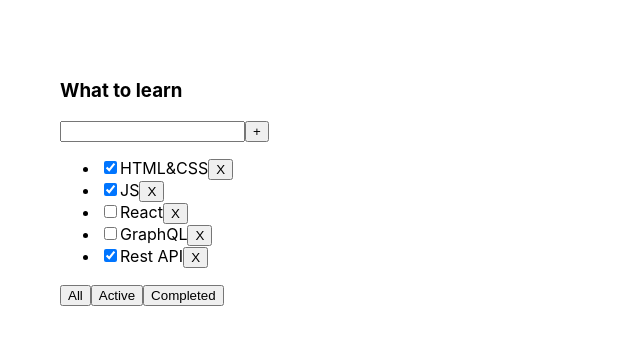
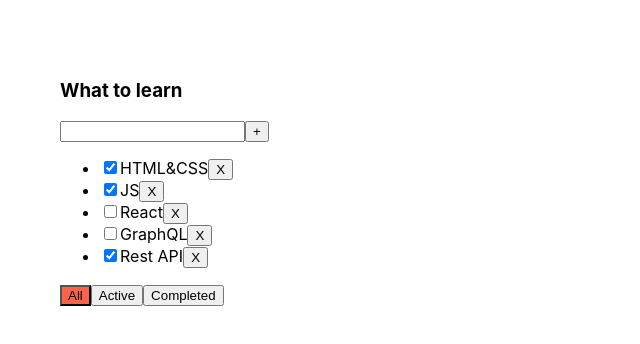
Before and after one commit to alexzoo/todolist-ts, a React (Create React App) app: page / in a window 1280 px wide. Shown: the top 344 px of the page, without its empty margins (0-640 px from the left). Built offline with nearby package versions, Linux system fonts and the light colour scheme.

Commit message:
className для кнопок

```diff
--- a/src/App.css
+++ b/src/App.css
@@ -1,6 +1,5 @@
 .App {
   padding: 30px;
-  display: flex;
 }
 
 .App > div {
@@ -14,3 +13,7 @@
 .error_message {
   color: red;
 }
+
+.active_filter {
+  background-color: tomato;
+}
--- a/src/App.tsx
+++ b/src/App.tsx
@@ -64,6 +64,7 @@
                 addTask={addTask}
                 changeFilter={changeFilter}
                 changeStatus={changeStatus}
+                filter={filter}
             />
         </div>
     )
--- a/src/ToDoList.tsx
+++ b/src/ToDoList.tsx
@@ -8,6 +8,7 @@
     changeFilter: (value: FilterValuesType) => void
     addTask: (title: string) => void
     changeStatus: (taskId: string, isDone: boolean) => void
+    filter: FilterValuesType
 }
 
 function ToDoList(props: PropsType) {
@@ -70,9 +71,15 @@
                     }
                 </ul>
                 <div>
-                    <button onClick={onAllClickHandler}>All</button>
-                    <button onClick={onActiveClickHandler}>Active</button>
-                    <button onClick={onCompletedClickHandler}>Completed</button>
+                    <button
+                        className={props.filter === 'all' ? 'active_filter' : ''}
+                        onClick={onAllClickHandler}>All</button>
+                    <button
+                        className={props.filter === 'active' ? 'active_filter' : ''}
+                        onClick={onActiveClickHandler}>Active</button>
+                    <button
+                        className={props.filter === 'completed' ? 'active_filter' : ''}
+                        onClick={onCompletedClickHandler}>Completed</button>
                 </div>
             </div>
         </div>
```
